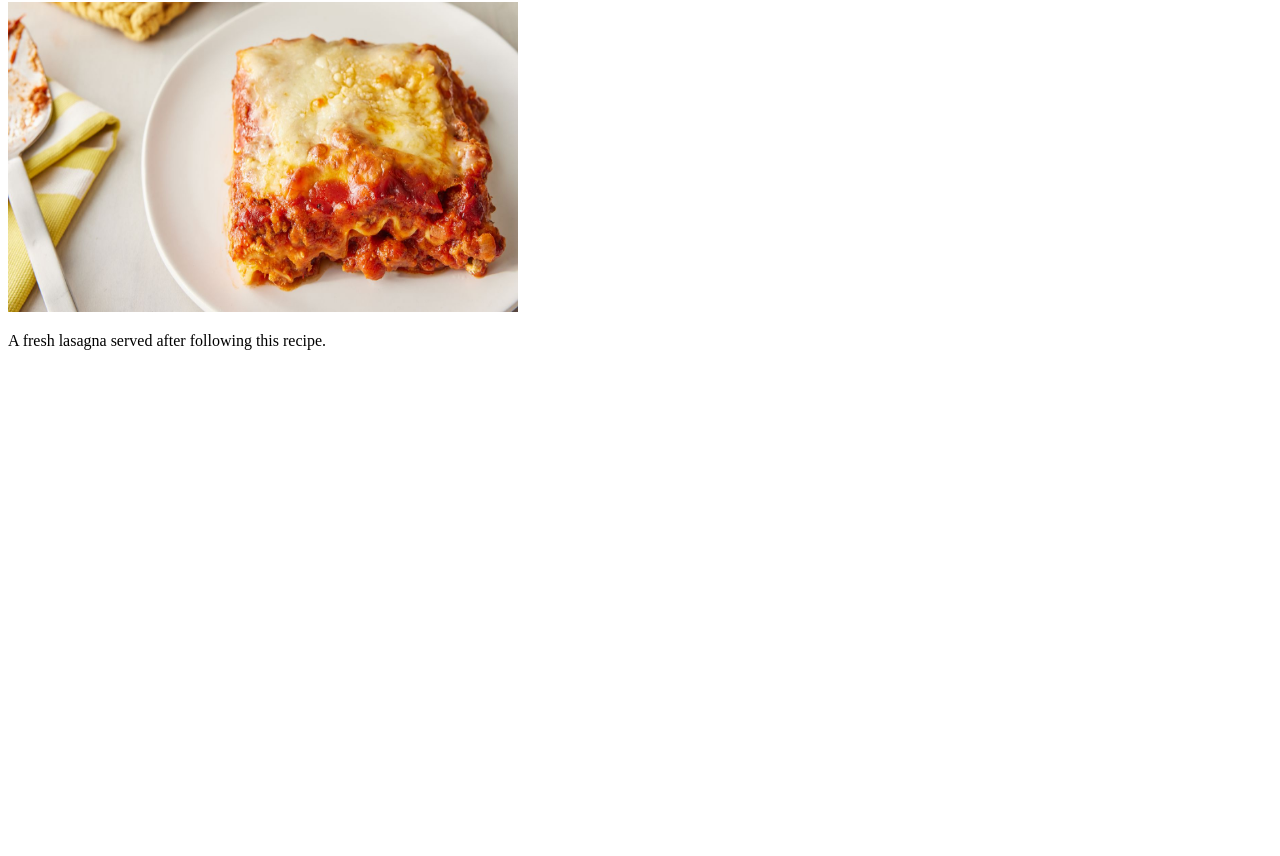
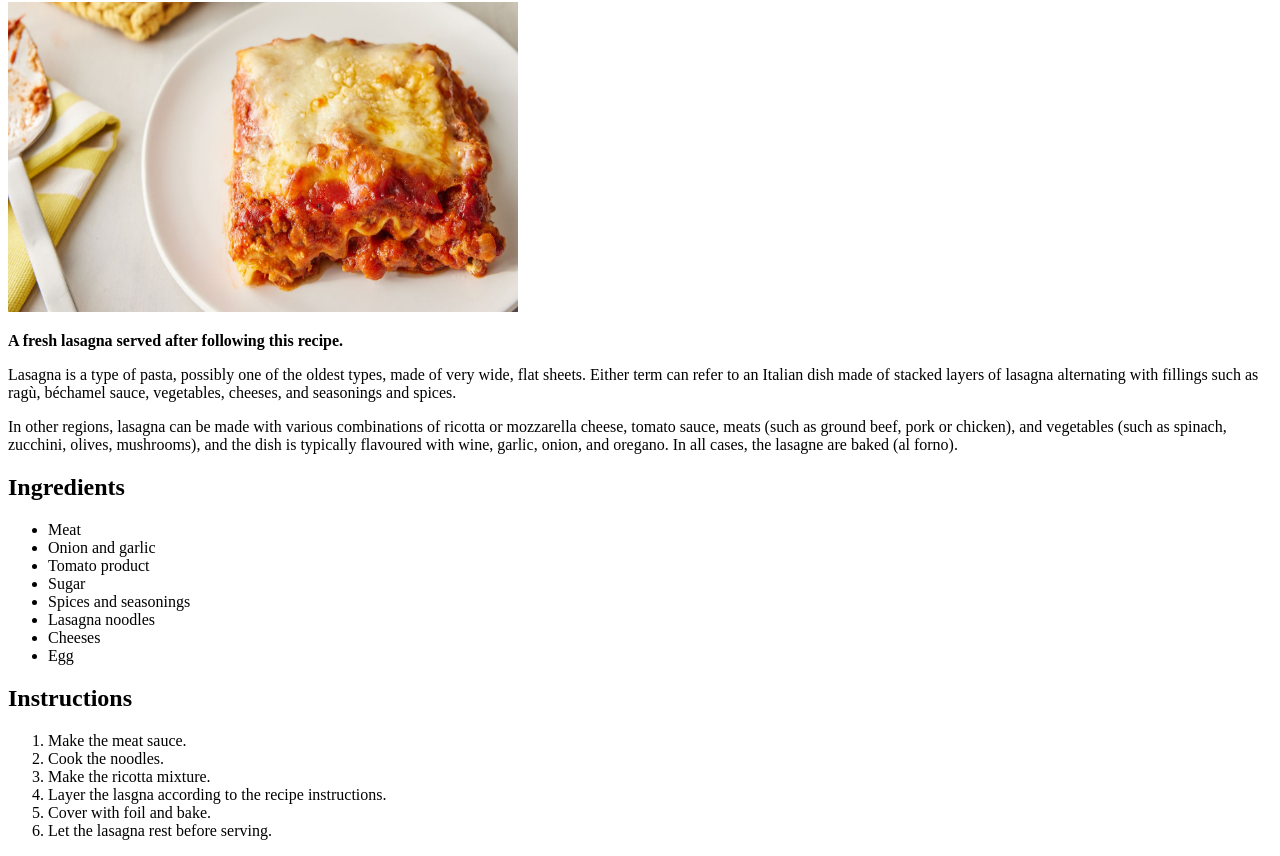
Before and after one commit to jthompson713/odin-recipes, a plain HTML site: page recipes/lasagna.html in a window 1280 px wide. Shown: the part 78-934 px from the top of the page. Before the commit the page ends 800 px from the top, so only its background shows below. Drawn offline with Linux system fonts and the light colour scheme.

Commit message:
finish lasagna recipe page

```diff
--- a/recipes/lasagna.html
+++ b/recipes/lasagna.html
@@ -8,7 +8,33 @@
 <body>
     <h1>Lasagna</h1>
     <img src="../img/lasagna.jpg" alt="Image of lasagna" height="310" width="510" ></a>
-    <p>A fresh lasagna served after following this recipe.</p>
+    <p><strong>A fresh lasagna served after following this recipe.</strong></p>
 
+    <p>Lasagna is a type of pasta, possibly one of the oldest types, made of very wide, flat sheets. Either term can refer to an Italian dish made of stacked layers of lasagna alternating with fillings such as ragù, béchamel sauce, vegetables, cheeses, and seasonings and spices. </p>
+
+    <p>In other regions, lasagna can be made with various combinations of ricotta or mozzarella cheese, tomato sauce, meats (such as ground beef, pork or chicken), and vegetables (such as spinach, zucchini, olives, mushrooms), and the dish is typically flavoured with wine, garlic, onion, and oregano. In all cases, the lasagne are baked (al forno).</p>
+
+    <h2>Ingredients</h2>
+    <ul>
+        <li>Meat</li>
+        <li>Onion and garlic</li>
+        <li>Tomato product</li>
+        <li>Sugar</li>
+        <li>Spices and seasonings</li>
+        <li>Lasagna noodles</li>
+        <li>Cheeses</li>
+        <li>Egg</li>
+    </ul>
+
+    <h2>Instructions</h2>
+
+    <ol>
+        <li>Make the meat sauce.</li>
+        <li>Cook the noodles.</li>
+        <li>Make the ricotta mixture.</li>
+        <li>Layer the lasgna according to the recipe instructions.</li>
+        <li>Cover with foil and bake.</li>
+        <li>Let the lasagna rest before serving.</li>
+    </ol>
 </body>
 </html>
```
Also changed, not shown: index.html (+1 -1 lines).
